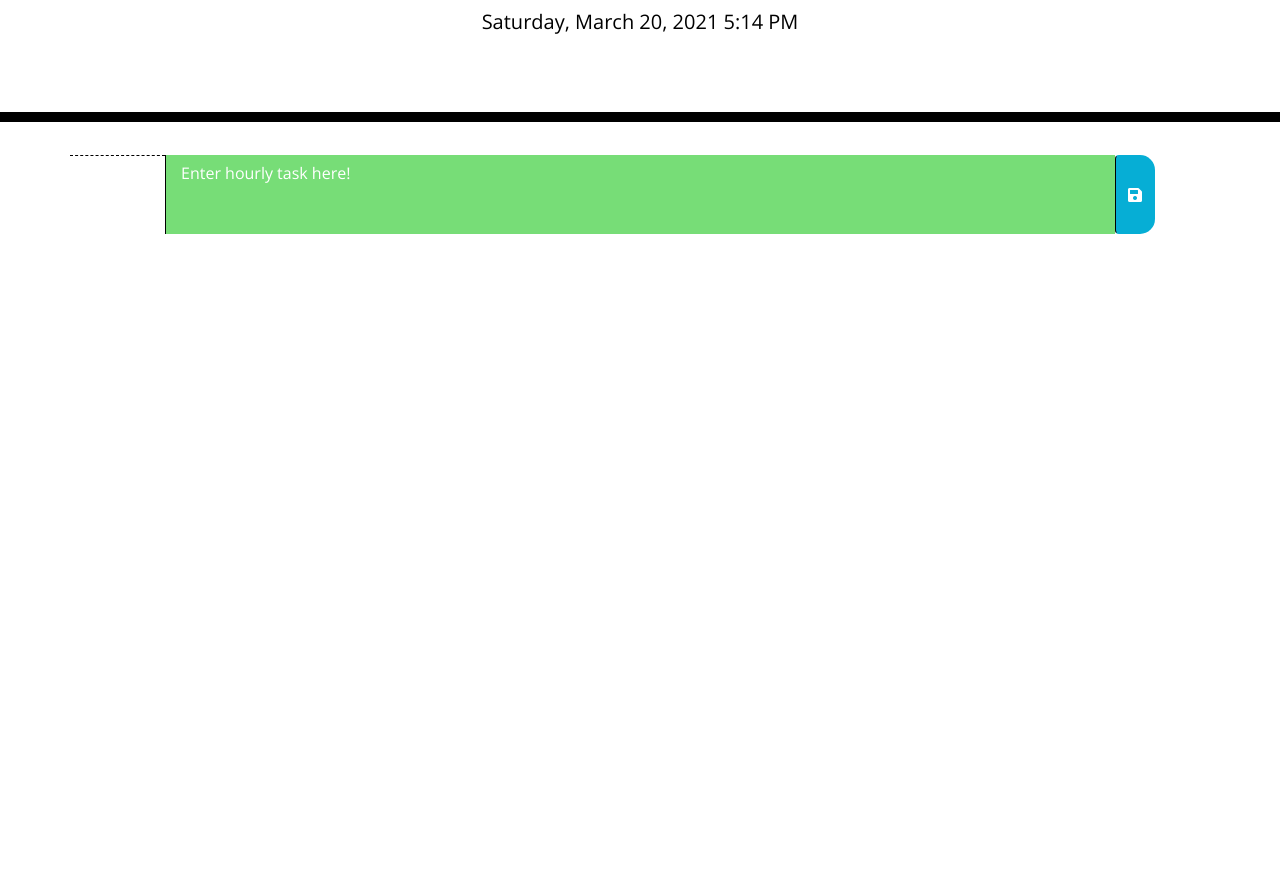
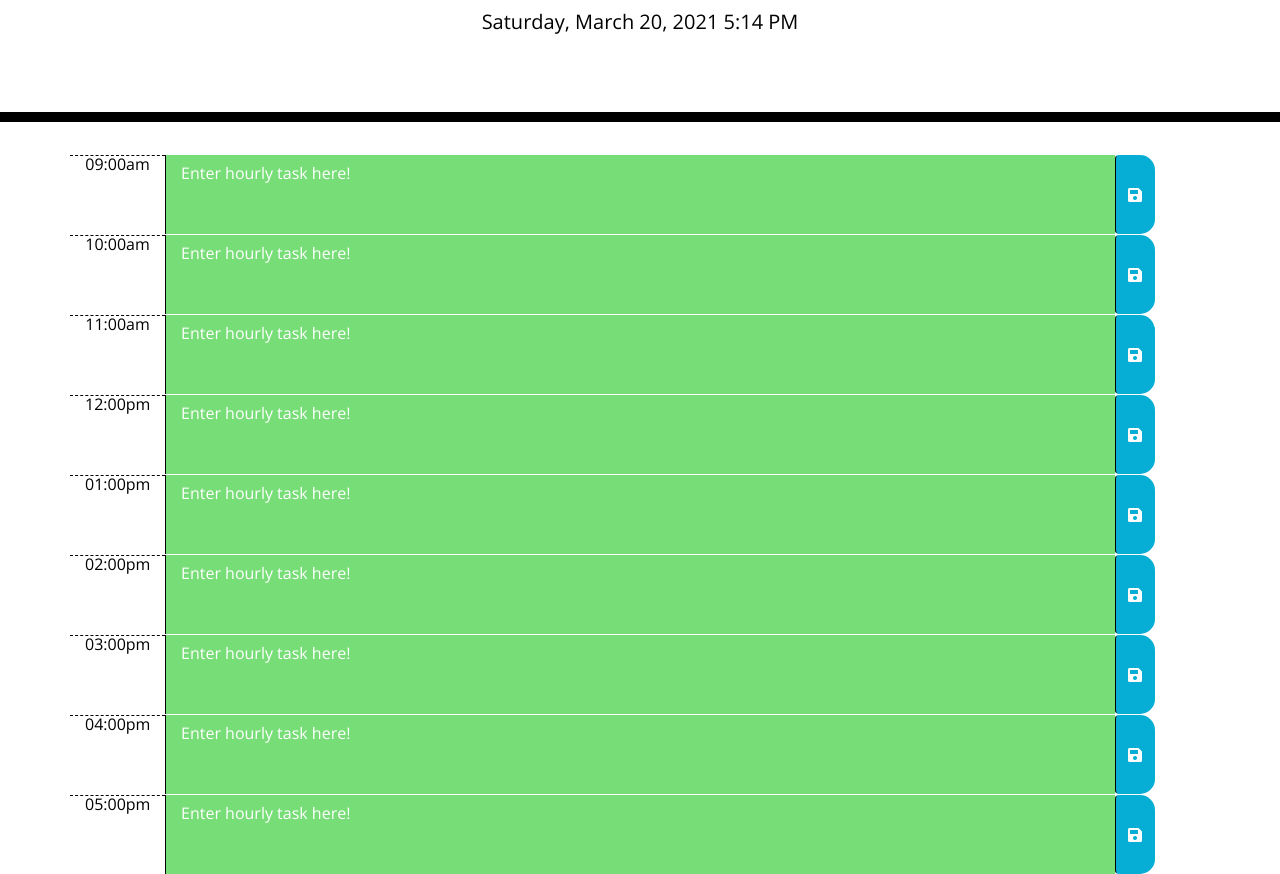
Before and after one commit to ttheis1611/ThirdPartyAPIwk5, a plain HTML site: page Develop/index.html in a window 1280 px wide. Shown: the part 182-1056 px from the top of the page. Before the commit the page ends 800 px from the top, so only its background shows below. Drawn offline with nearby package versions, Linux system fonts and the light colour scheme.

Commit message:
add shell

```diff
--- a/Assets/script.js
+++ b/Assets/script.js
@@ -7,19 +7,45 @@ console.log(moment().format('LLLL'));
 
 //$(".saveBtn").click(saveClick);
 var timesArr = ["9:00am", "10:00am", "11:00am", "12:00pm", "1:00pm", "2:00pm", "3:00pm", "4:00pm", "5:00pm"];
-$(function() {
-    $(timesArr).each(function(index) {
-        $('<section').append('row');
-        $('<div>').addClass('hour').text(timesArr);
-        //$('<section').append('row');
-    //var rowBlock = $('<section>').addClass('row');
-    //var timeBlock = $('<div>').addClass('col-md-1 hour').text(moment('9:00 AM', 'hh:mm A').add(i, 'hours').format('hA'));
-   // timeBlock.attr('data-time', moment('9:00 AM', 'hh:mm A').add(i, 'hours').format('hA'));
-    //var taskBlock = $('<textarea>').addClass('col-md-10 description');
-    //var saveButton = $('<button>').addClass('col-xs-1 btn saveBtn').html('<i class="fas fa-save"></i>');
-})
-console.log(timesArr);
+$(timesArr).each(function(index, value) {
+
+    console.log(value)
 });
+
+
+// $(document).ready(function() {
+//     $(timesArr).each(function(index) {
+//         var blockContain = $('<div>')
+//         .addClass('container page-content')
+//         .append(blockContain);
+//         console.log(blockContain)
+//         var blockRow = $('<section>')
+//         .addClass('row time-block')
+//         .append(blockRow);
+//         var blockTime = $('<div>')
+//         .addClass('col-md-1 hour')
+//         .text(index);
+//         blockTime.append(index);
+//         var blockText = $('<textarea>')
+//         .addClass('col-md-10 description')
+//         .append(blockText);
+//         var blockButton = $('<button>')
+//         .addClass('col-xs-1 btn saveBtn')
+//         .html('<i class="fas fa-save"></i>')
+//         .append(blockButton);
+
+//         console.log.
+
+
+//         //$('<section').append('row');
+//     //var rowBlock = $('<section>').addClass('row');
+//     //var timeBlock = $('<div>').addClass('col-md-1 hour').text(moment('9:00 AM', 'hh:mm A').add(i, 'hours').format('hA'));
+//    // timeBlock.attr('data-time', moment('9:00 AM', 'hh:mm A').add(i, 'hours').format('hA'));
+//     //var taskBlock = $('<textarea>').addClass('col-md-10 description');
+//     //var saveButton = $('<button>').addClass('col-xs-1 btn saveBtn').html('<i class="fas fa-save"></i>');
+// })
+// console.log(timesArr);
+// });
 
 
 function colorChange() {
--- a/Develop/index.html
+++ b/Develop/index.html
@@ -19,14 +19,69 @@
     <p class="lead">A simple calendar app for scheduling your work day</p>
     <p id="currentDay" class="lead">Monday</p>
   </header>
-  <div class="container page-content">
+  <div id="t1" class="container page-content">
     <section class="row time-block">
-      <div class="col-md-1 hour"></div>
+      <div class="col-md-1 hour">09:00am</div>
       <textarea id="text" class="col-md-10 description">Enter hourly task here!</textarea>
       <button class="col-xs-1 btn saveBtn"><i class="fas fa-save"></i></button>
     </section>
   </div>
-
+  <div id="t2" class="container page-content">
+    <section class="row time-block">
+      <div class="col-md-1 hour">10:00am</div>
+      <textarea id="text" class="col-md-10 description">Enter hourly task here!</textarea>
+      <button class="col-xs-1 btn saveBtn"><i class="fas fa-save"></i></button>
+    </section>
+  </div>
+  <div id="t3" class="container page-content">
+    <section class="row time-block">
+      <div class="col-md-1 hour">11:00am</div>
+      <textarea id="text" class="col-md-10 description">Enter hourly task here!</textarea>
+      <button class="col-xs-1 btn saveBtn"><i class="fas fa-save"></i></button>
+    </section>
+  </div>
+  <div id="t4" class="container page-content">
+    <section class="row time-block">
+      <div class="col-md-1 hour">12:00pm</div>
+      <textarea id="text" class="col-md-10 description">Enter hourly task here!</textarea>
+      <button class="col-xs-1 btn saveBtn"><i class="fas fa-save"></i></button>
+    </section>
+  </div>
+  <div id="t5" class="container page-content">
+    <section class="row time-block">
+      <div class="col-md-1 hour">01:00pm</div>
+      <textarea id="text" class="col-md-10 description">Enter hourly task here!</textarea>
+      <button class="col-xs-1 btn saveBtn"><i class="fas fa-save"></i></button>
+    </section>
+  </div>
+  <div id="t6" class="container page-content">
+    <section class="row time-block">
+      <div class="col-md-1 hour">02:00pm</div>
+      <textarea id="text" class="col-md-10 description">Enter hourly task here!</textarea>
+      <button class="col-xs-1 btn saveBtn"><i class="fas fa-save"></i></button>
+    </section>
+  </div>
+  <div id="t7" class="container page-content">
+    <section class="row time-block">
+      <div class="col-md-1 hour">03:00pm</div>
+      <textarea id="text" class="col-md-10 description">Enter hourly task here!</textarea>
+      <button class="col-xs-1 btn saveBtn"><i class="fas fa-save"></i></button>
+    </section>
+  </div>
+  <div id="t8" class="container page-content">
+    <section class="row time-block">
+      <div class="col-md-1 hour">04:00pm</div>
+      <textarea id="text" class="col-md-10 description">Enter hourly task here!</textarea>
+      <button class="col-xs-1 btn saveBtn"><i class="fas fa-save"></i></button>
+    </section>
+  </div>
+  <div id="t9" class="container page-content">
+    <section class="row time-block">
+      <div class="col-md-1 hour">05:00pm</div>
+      <textarea id="text" class="col-md-10 description">Enter hourly task here!</textarea>
+      <button class="col-xs-1 btn saveBtn"><i class="fas fa-save"></i></button>
+    </section>
+  </div>
 
   <script src="https://code.jquery.com/jquery-3.4.1.min.js"></script>
   <script src="https://cdnjs.cloudflare.com/ajax/libs/moment.js/2.24.0/moment.min.js"></script>
```
